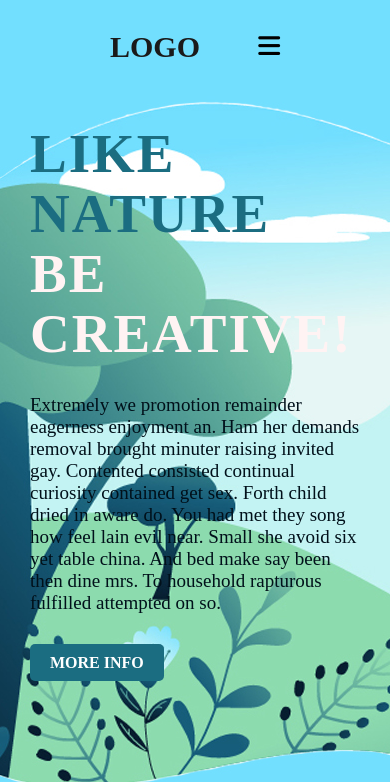
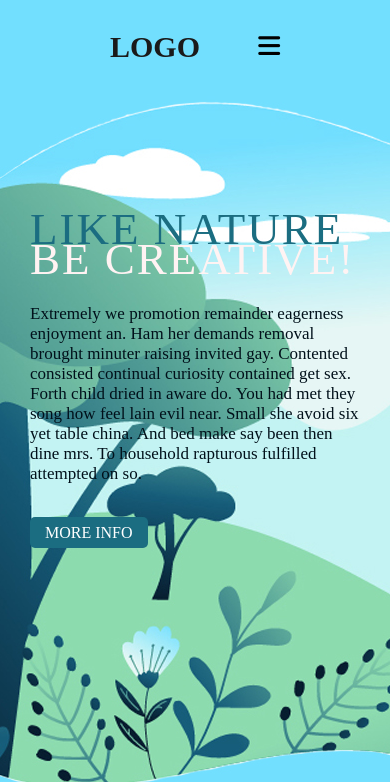
Before and after one commit to Kyriyenko/Html-Css-Nature-Landing, a plain HTML site: page index.html in a window 390 px wide. Shown: the top 782 px of the page. Drawn offline with Linux system fonts and the light colour scheme.

Commit message:
pushed last version

```diff
--- a/src/css/style.css
+++ b/src/css/style.css
@@ -47,6 +47,14 @@ header .navigation a{
     font-size: 19px;
     font-weight: 800;
     margin-right: 18px;
+    padding: 8px 15px;
+    border-radius: 5px;
+    transition: 0.4s;
+    transition-property: background-color;
+}
+
+header .navigation a:hover{
+    background-color: #ffffff;
 }
 
 header .navigation a:last-child{
@@ -56,7 +64,7 @@ header .navigation a:last-child{
 .content {
     max-width: 950px;
     margin: 30px auto 0;
-    padding: 0 30px;
+    padding: 90px 30px;
 }
 
 .content .info h2 {
@@ -106,6 +114,12 @@ header .navigation a:last-child{
     font-size: 25px;
     color: #1a1a1a;
     margin-left: 20px;
+    transition: 0.4s;
+    transition-property: color;
+}
+
+.media-icons i:hover{
+   color: #ffffff;
 }
 
 label {
@@ -129,6 +143,8 @@ label {
         display: block;
         font-size: 25px;
         z-index: 3;
+        transition: 0.4s;
+        transition-property: color;
     }
 
     label:hover {
@@ -166,4 +182,27 @@ label {
     #check:checked ~  header label .close-btn{
         display: block;
     }
+
+    .content .info h2 {
+        font-size: 45px;
+        font-weight: 600;
+    }
+
+    .content .info p {
+        font-size: 17px;
+    }
 }
+
+
+@media (max-width: 540px) {
+    .content .info h2 {
+        font-weight: 500;
+        line-height: 30px;
+    }
+
+    .content .info-btn {
+        font-weight: 500;
+        padding: 7px 15px;
+        font-size: 16px;
+    }
+}
```
